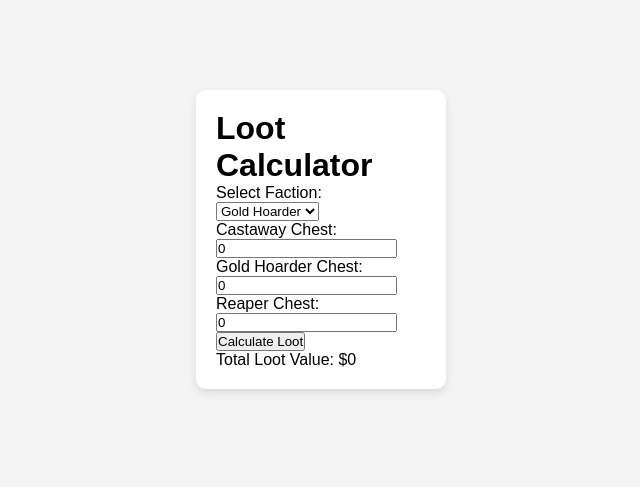
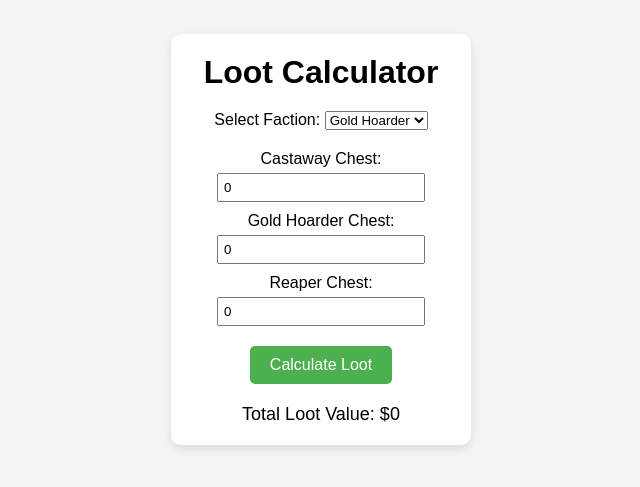
Before and after one commit to SmashingFlame11/Sea_Of_Thieves_Calc, a plain HTML site: page index.html in a window 1280 px wide. Shown: the part 161-648 px from the top of the page, without its empty margins (319-959 px from the left). Drawn offline with Linux system fonts and the light colour scheme.

Commit message:
Update style.css

```diff
--- a/style.css
+++ b/style.css
@@ -11,6 +11,7 @@ body {
     justify-content: center;
     align-items: center;
     height: 100vh;
+    margin: 0;
 }
 
 .calculator {
@@ -18,40 +19,47 @@ body {
     padding: 20px;
     border-radius: 10px;
     box-shadow: 0 4px 10px rgba(0, 0, 0, 0.1);
-    width: 250px;
+    width: 300px;
+    text-align: center;
 }
 
-.display {
-    width: 100%;
-    height: 50px;
+h1 {
     margin-bottom: 20px;
-    font-size: 24px;
-    padding: 10px;
-    text-align: right;
-    border: 1px solid #ccc;
+}
+
+.faction-selection {
+    margin-bottom: 20px;
+}
+
+.loot-fields {
+    margin-bottom: 20px;
+}
+
+.loot-field {
+    margin-bottom: 10px;
+}
+
+input[type="number"] {
+    padding: 5px;
+    width: 80%;
+    margin-top: 5px;
+}
+
+button {
+    background-color: #4CAF50;
+    color: white;
+    border: none;
+    padding: 10px 20px;
+    cursor: pointer;
+    font-size: 16px;
     border-radius: 5px;
 }
 
-.buttons {
-    display: grid;
-    grid-template-columns: repeat(4, 1fr);
-    gap: 10px;
+button:hover {
+    background-color: #45a049;
 }
 
-.button {
-    background-color: #f0f0f0;
-    border: 1px solid #ccc;
-    border-radius: 5px;
-    padding: 20px;
+.result {
+    margin-top: 20px;
     font-size: 18px;
-    cursor: pointer;
-    transition: background-color 0.2s;
 }
-
-.button:hover {
-    background-color: #e0e0e0;
-}
-
-.button:active {
-    background-color: #ccc;
-}
```
